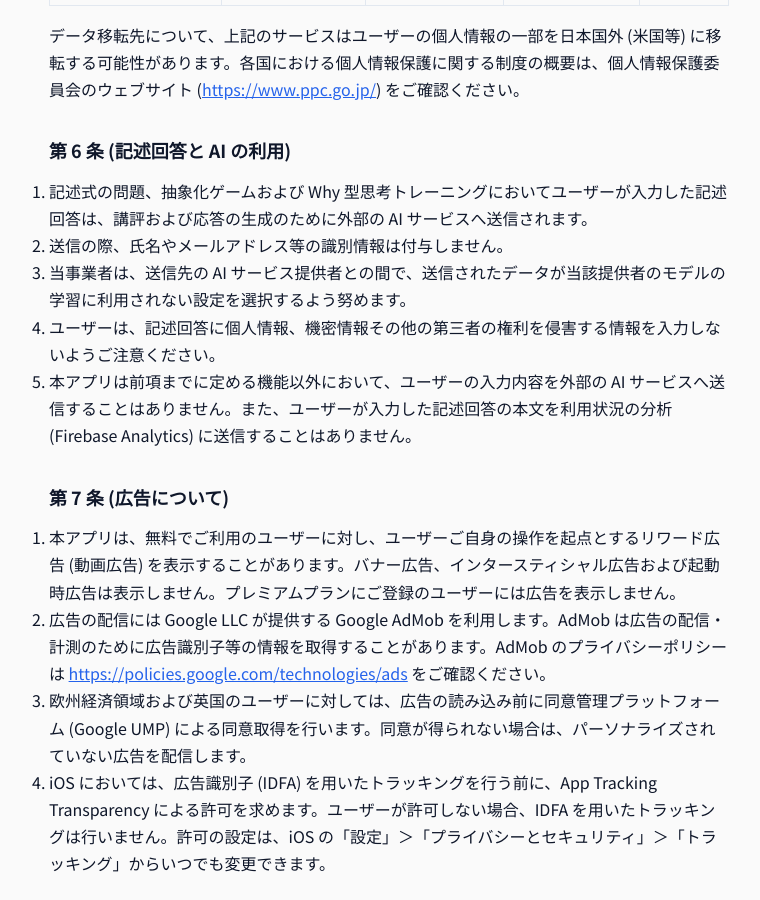
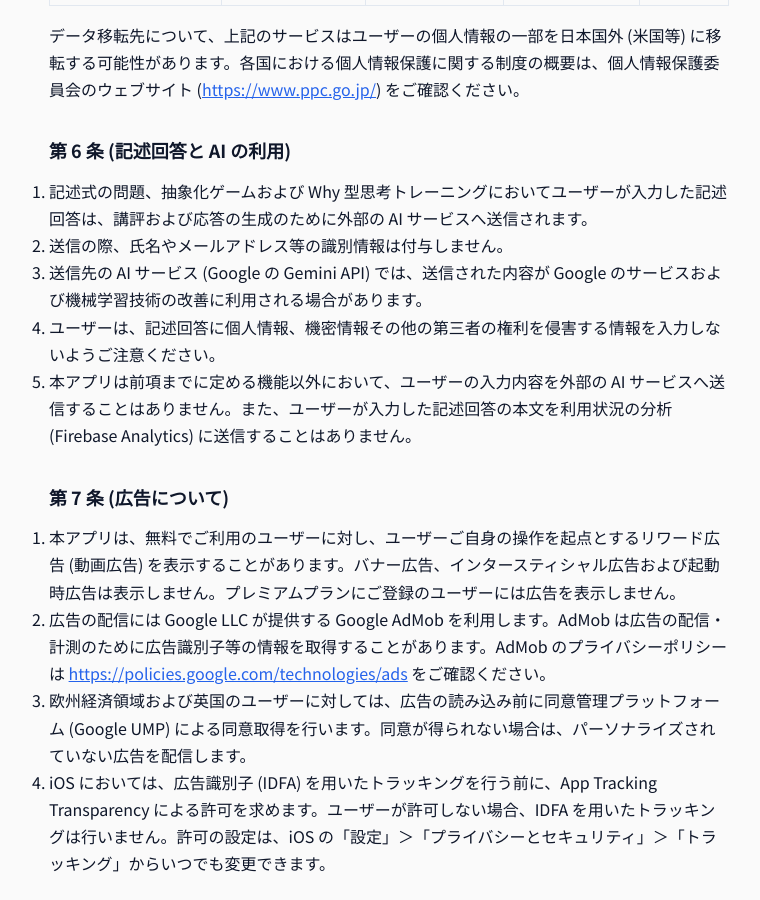
Before and after one commit to hecuhecu/hecuhecu.github.io, a Jekyll site: the page built from apps/gutai-chusho/privacy.md, in a window 1280 px wide and 900 px high, scrolled down 3312 px. Shown: the whole window, without its empty margins (251-1011 px from the left). Built offline with Jekyll 4.4.1, drawn with Linux system fonts in a browser that asks for light colours; some of the changed text lies outside the part shown.

Commit message:
gutai-chusho: プライバシーポリシー第6条3項を Gemini 無料枠の実態に合わせる
送信内容が Google のサービス改善に利用される場合がある旨に改める (日英)。

Co-Authored-By: Claude Opus 5.5 (1M context) <noreply@anthropic.com>

```diff
--- a/apps/gutai-chusho/privacy.md
+++ b/apps/gutai-chusho/privacy.md
@@ -110,7 +110,7 @@ hecuhecu (以下、「当事業者」といいます。) は、当事業者が
 
 1. 記述式の問題、抽象化ゲームおよび Why 型思考トレーニングにおいてユーザーが入力した記述回答は、講評および応答の生成のために外部の AI サービスへ送信されます。
 2. 送信の際、氏名やメールアドレス等の識別情報は付与しません。
-3. 当事業者は、送信先の AI サービス提供者との間で、送信されたデータが当該提供者のモデルの学習に利用されない設定を選択するよう努めます。
+3. 送信先の AI サービス (Google の Gemini API) では、送信された内容が Google のサービスおよび機械学習技術の改善に利用される場合があります。
 4. ユーザーは、記述回答に個人情報、機密情報その他の第三者の権利を侵害する情報を入力しないようご注意ください。
 5. 本アプリは前項までに定める機能以外において、ユーザーの入力内容を外部の AI サービスへ送信することはありません。また、ユーザーが入力した記述回答の本文を利用状況の分析 (Firebase Analytics) に送信することはありません。
 
```
Also changed, not shown: other parts of apps/gutai-chusho/privacy.md (+1 -1 lines), apps/gutai-chusho/en/privacy.md (+2 -2 lines).
